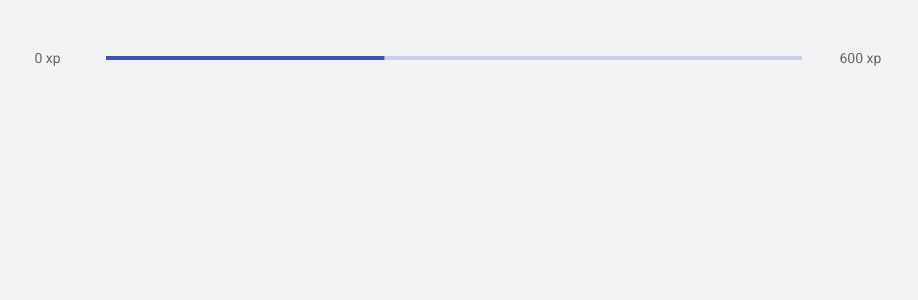
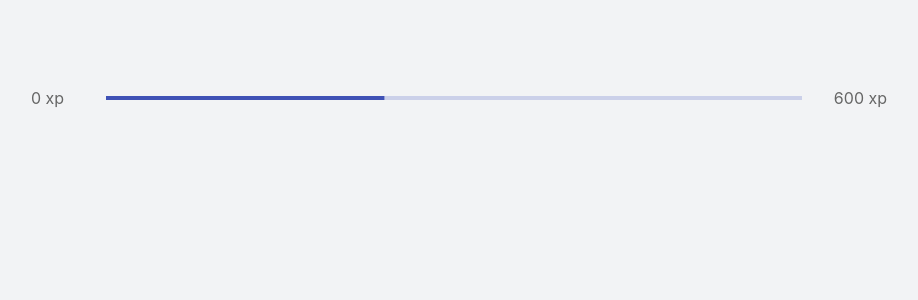
Before and after one commit to msoutto/stretch-it, an Angular app: page / in a window 1280 px wide. Shown: the top 300 px of the page, without its empty margins (186-1104 px from the left). Built offline with nearby package versions, Linux system fonts and the light colour scheme.

Commit message:
taking container style to app component

```diff
--- a/src/app/app.component.html
+++ b/src/app/app.component.html
@@ -1,3 +1,3 @@
-<div>
+<div class="container">
   <app-experience-bar></app-experience-bar>
 </div>
--- a/src/app/app.component.scss
+++ b/src/app/app.component.scss
@@ -0,0 +1,8 @@
+.container {
+    height: 100vh;
+    max-width: 992px;
+    margin: 0 auto;
+    padding: 2.5rem 2rem;
+    display: flex;
+    flex-direction: column;
+}
--- a/src/styles.scss
+++ b/src/styles.scss
@@ -36,7 +36,7 @@ body {
 }
 
 body, input, textarea, button {
-    font: 400 1rem "Inter", sans-serif;
+    font: 400 1rem "Inter", sans-serif !important;
 }
 
 button {
@@ -47,12 +47,3 @@ a {
     color: inherit;
     text-decoration: none;
 }
-
-.container {
-    height: 100vh;
-    max-width: 992px;
-    margin: 0 auto;
-    padding: 0rem 2rem;
-    display: flex;
-    flex-direction: column;
-}
```
